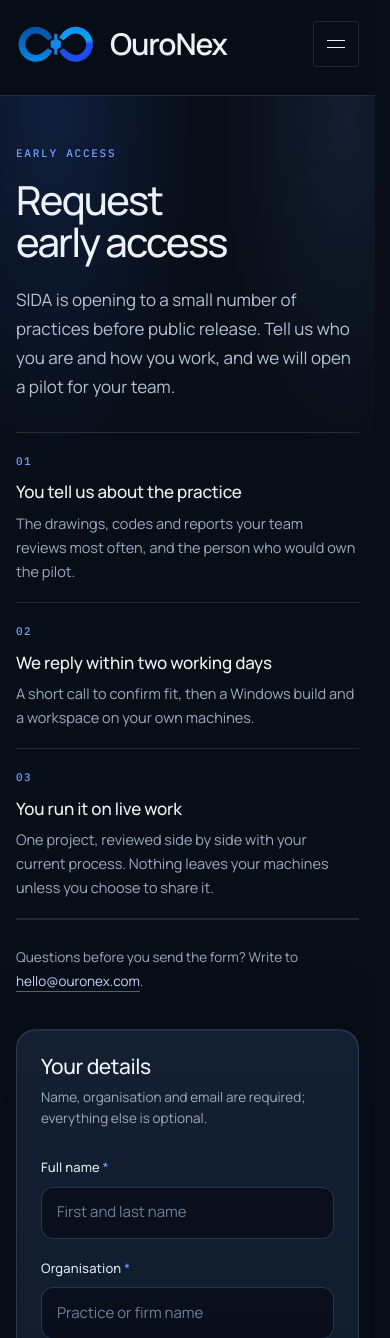
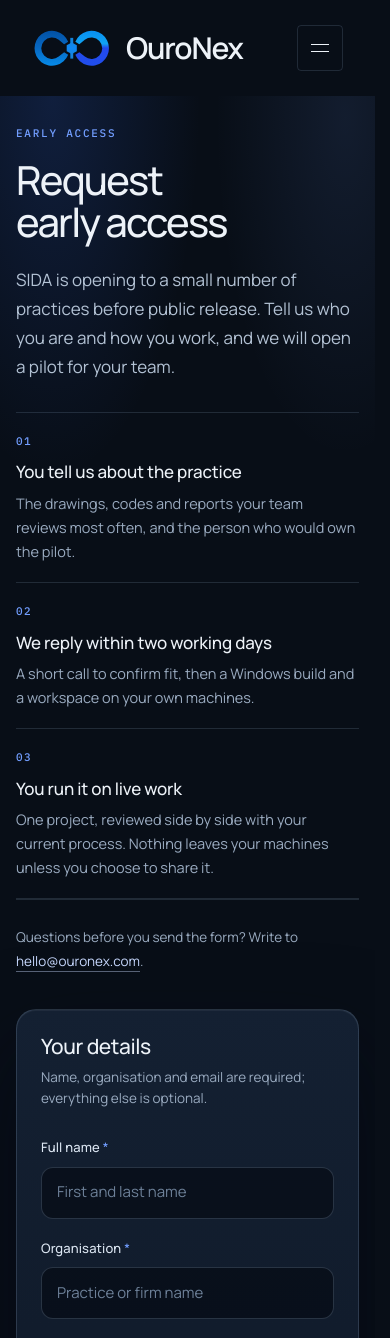
Before and after one commit to DebugZHY/OuroNex-Official-Website, a Django app: page /early-access.html in a window 390 px wide. Shown: the top 1338 px of the page. Run offline with Django 5.2, Linux system fonts and the light colour scheme.

Commit message:
style: give both hero pills one shape and let the early access page inherit the home chrome

```diff
--- a/assets/early-access.css
+++ b/assets/early-access.css
@@ -7,23 +7,16 @@
   background: var(--bg);
 }
 
+/* The bar keeps the home page look; sticking it only keeps the nav reachable over a long form. */
 .access-page .site-header {
   position: sticky;
   top: 0;
   z-index: 50;
-  background: rgba(8, 14, 23, .9);
-  border-bottom: 1px solid var(--line);
-  backdrop-filter: blur(18px);
-}
-
-.access-page .nav-shell {
-  width: min(1520px, calc(100% - 64px));
-  min-height: 88px;
 }
 
 .access-main {
   position: relative;
-  padding: clamp(44px, 5.4vw, 76px) 0 0;
+  padding: clamp(24px, 3.2vw, 48px) 0 0;
 }
 
 .access-main::before {
@@ -464,7 +457,6 @@
 }
 
 @media (max-width: 720px) {
-  .access-page .nav-shell,
   .access-layout {
     width: min(100% - 32px, 100%);
   }
--- a/assets/home.css
+++ b/assets/home.css
@@ -53,10 +53,10 @@
 .hero-description{margin:0;max-width:42rem;color:#c1cfdf;font-size:24px;line-height:1.45}
 .hero-description-line{display:block}
 .hero-actions{display:flex;flex-wrap:wrap;gap:12px;margin-top:4px}
-.hero-actions .button,.hero-actions .early-access{height:60px;min-height:0;padding:14px 26px;border-radius:999px;font-size:20px;font-weight:600;line-height:1.2}
-.hero-actions .button{gap:10px;padding-inline:24px}
-.hero-actions .button span[aria-hidden]{transition:none}
-.hero-actions .button:hover span[aria-hidden]{transform:none}
+.hero-actions .button,.hero-actions .early-access{height:60px;min-height:0;min-width:14.2em;padding:14px 26px;border-radius:999px;font-size:20px;font-weight:600;line-height:1.2}
+.hero-actions .button,.hero-actions .early-access{gap:10px;padding-inline:24px}
+.hero-actions .button span[aria-hidden],.hero-actions .early-access span[aria-hidden]{transition:none}
+.hero-actions .button:hover span[aria-hidden],.hero-actions .early-access:hover span[aria-hidden]{transform:none}
 /* Shared CTA treatment: slow colour breathing and a pointer-tracked hover glow. */
 .hero-actions .button,.hero-actions .early-access,.sida-section .download-actions .button,.sida-section .download-actions .early-access{--mx:50%;--my:50%;position:relative;isolation:isolate;overflow:hidden;box-shadow:0 12px 26px rgba(2,8,20,.34);transition:transform .25s var(--ease),box-shadow .25s ease,border-color .3s ease,color .2s ease}
 .hero-actions .button,.sida-section .download-actions .button{border:1px solid #b7ceff;--cta-ring:#ffffff;background:linear-gradient(115deg,rgba(169,197,255,.75) 0%,rgba(200,217,255,.75) 42%,rgba(148,182,250,.75) 100%);background-size:190% 190%;color:#0b1626;animation:onx-cta-primary-breathe 8s ease-in-out infinite}
--- a/package-manifest.json
+++ b/package-manifest.json
@@ -69,9 +69,9 @@
     },
     {
       "path": "assets/early-access.css",
-      "bytes": 9391,
-      "sha256": "c71e365da39a111aebc2ba50f8c56c12eee7545b2767f51ae56241cf0345a38e",
-      "size": 9391
+      "bytes": 9539,
+      "sha256": "d4e67db9f8c4f4000464cb9cf19b36b7b281e4b6119a6c2290ff6325ef55c24f",
+      "size": 9539
     },
     {
       "path": "assets/early-access.js",
@@ -141,9 +141,9 @@
     },
     {
       "path": "assets/home.css",
-      "bytes": 53074,
-      "sha256": "1af1dac1c09fc94e1477e3c358441132005b37bd502b8a484158091ba74b3fd9",
-      "size": 53074
+      "bytes": 53423,
+      "sha256": "9c64d28db3cf65a15141219360f78b7a11c0736ec0501ab01ee634fbcde0d699",
+      "size": 53423
     },
     {
       "path": "assets/home.js",
```
Also changed, not shown: deploy/windows/tests/test_early_access_page.py (+27 -0 lines).
